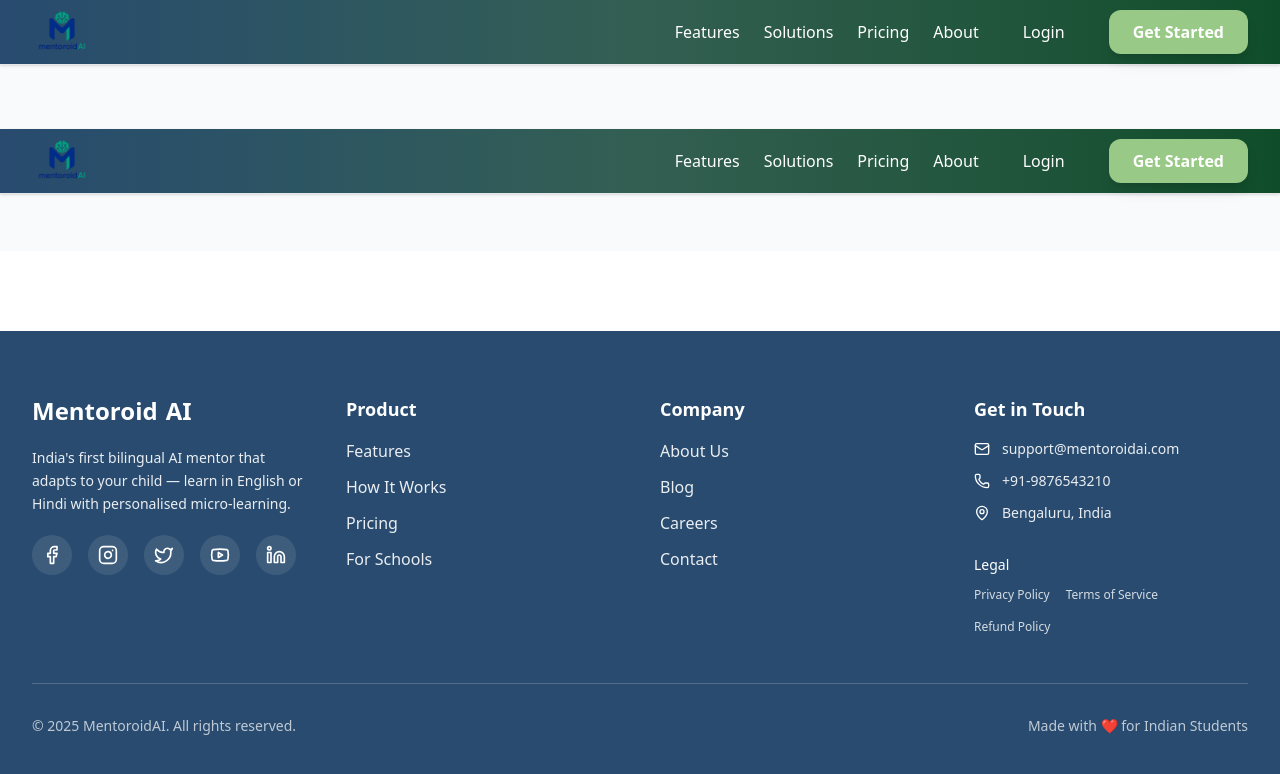
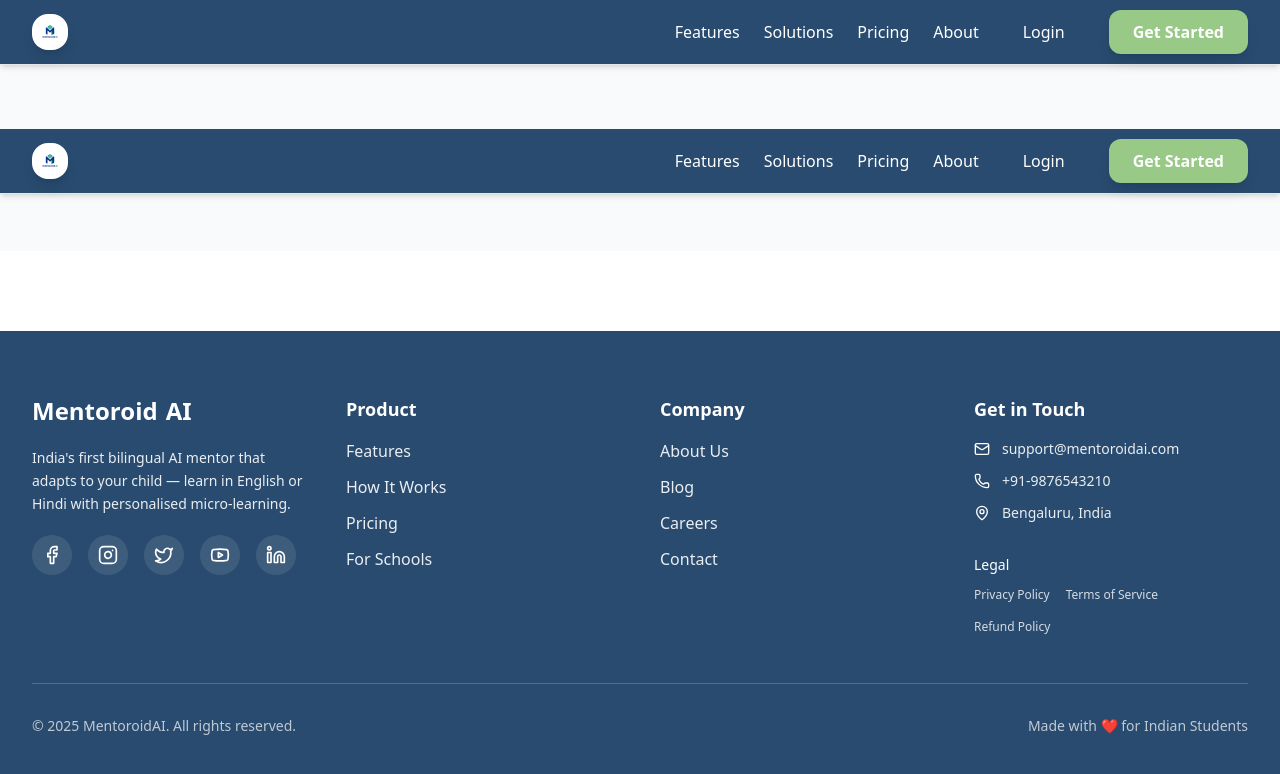
Before and after one commit to riturajrai/Mentroid-Frontend-, a Next.js app: page /components/Navbar in a window 1280 px wide. Shown: the top 774 px of the page. Built offline with nearby package versions, Linux system fonts and the light colour scheme; no server answers.

Commit message:
Add files via upload

```diff
--- a/src/app/components/Home/ContactSection.js
+++ b/src/app/components/Home/ContactSection.js
@@ -94,7 +94,7 @@
 
             <button
               type="submit"
-              className="w-full bg-[#0A0E1A] text-white font-semibold py-3 rounded-lg hover:bg-gray-900 transition-all duration-300"
+              className="w-full bg-[color:var(--color-primary)]  text-white font-semibold py-3 rounded-lg hover:bg-gray-900 transition-all duration-300"
             >
               Send Message
             </button>
--- a/src/app/components/Home/FeaturesSection.js
+++ b/src/app/components/Home/FeaturesSection.js
@@ -177,7 +177,6 @@
             </div>
           ))}
         </div>
-
       </div>
     </section>
   );
--- a/src/app/components/Home/JoinAIRevolution.js
+++ b/src/app/components/Home/JoinAIRevolution.js
@@ -7,13 +7,11 @@
     <div className="flex flex-col w-full overflow-hidden">
 
       {/* -------- TOP GRADIENT TEXT SECTION -------- */}
-      <section className="bg-gradient-to-r from-[#1E466D] via-[#245F59] to-[#2F6E49] text-white text-center py-20 px-4 sm:px-6 md:px-10 lg:px-20 w-full">
+      <section className=" bg-[color:var(--color-primary)] text-white text-center py-20 px-4 sm:px-6 md:px-10 lg:px-20 w-full">
         <div className="space-y-8 text-xl sm:text-2xl md:text-3xl font-semibold leading-relaxed">
-
           <h1 className="text-white text-3xl sm:text-4xl md:text-5xl font-extrabold">
             MentoroidAi Transforms Challenges Into Strengths
           </h1>
-
           {/* Line 1 */}
           <p className="flex items-center justify-center gap-3 text-white">
             <Smile className="w-7 h-7 text-white" />
@@ -54,7 +52,7 @@
       </section>
 
       {/* -------- BOTTOM GRADIENT SECTION -------- */}
-      <section className="w-full bg-gradient-to-r from-[#1E466D] via-[#245F59] to-[#2F6E49] py-20 px-6 md:px-12 text-center">
+      <section className="w-full  bg-[color:var(--color-primary)] py-20 px-6 md:px-12 text-center">
         <div className="max-w-6xl mx-auto">
 
           <h2 className="text-3xl sm:text-4xl md:text-5xl font-extrabold text-white mb-6 drop-shadow-lg">
--- a/src/app/components/Home/MentoroidMovement.js
+++ b/src/app/components/Home/MentoroidMovement.js
@@ -46,10 +46,7 @@
     <section
       ref={sectionRef}
       className="w-full
-        bg-gradient-to-r
-        from-[#1E466D]
-        via-[#245F59]
-        to-[#2F6E49]
+        bg-[color:var(--color-primary)]
         py-20 px-6 md:px-12 text-center"
     >
       <div className="max-w-5xl mx-auto">
--- a/src/app/components/Home/StakeholdersSection.js
+++ b/src/app/components/Home/StakeholdersSection.js
@@ -29,15 +29,7 @@
 
   return (
     <section
-      className="
-        w-full
-        bg-gradient-to-r
-        from-[#1E466D]
-        via-[#245F59]
-        to-[#2F6E49]
-        py-20 px-6 md:px-12 text-center
-      "
-    >
+      className="w-full bg-[color:var(--color-primary)]   py-20 px-6 md:px-12 text-center">
       <div className="max-w-6xl mx-auto">
         <h2 className="text-3xl sm:text-4xl md:text-5xl font-extrabold text-white mb-5 leading-tight">
           One Platform. Total Clarity.
--- a/src/app/components/Navbar/page.js
+++ b/src/app/components/Navbar/page.js
@@ -30,36 +30,47 @@
   return (
     <nav
       className="
-    bg-gradient-to-r
-    from-[color:var(--color-primary)]
-    via-[#335F52]
-    to-[#0F4D2A]
-    border-b border-gray-200 shadow-sm sticky top-0 z-50
-  ">
+        bg-[color:var(--color-primary)]
+        border-b border-gray-200 shadow-md sticky top-0 z-50
+      "
+    >
       <div className="mx-auto px-4 sm:px-6 lg:px-8">
         <div className="flex justify-between items-center h-16">
-          {/* Logo */}
+
+          {/* ------- PROFESSIONAL LOGO BOX ------- */}
           <Link
             href={user ? "/dashboard" : "/"}
             className="flex items-center gap-3"
           >
+            <div
+              className="
+                bg-white
+                p-2
+                rounded-2xl
+                shadow-lg
+                flex
+                items-center
+                justify-center
+              "
+            >
               <Image
                 src={logo}
                 alt="Mentoroid Logo"
-              width={60}
-              height={10}
+                width={20}
+                height={30}
                 className="object-contain"
               />
+            </div>
           </Link>
 
           {/* Desktop Menu */}
           <div className="hidden md:flex items-center gap-6">
             {!user && (
               <>
-                <Link href="/features" className="text-white font-medium hover:text-white">Features</Link>
-                <Link href="/solutions" className="text-white font-medium hover:text-white">Solutions</Link>
-                <Link href="/pricing" className="text-white font-medium hover:text-white">Pricing</Link>
-                <Link href="/about" className="text-white font-medium hover:text-white">About</Link>
+                <Link href="/features" className="text-white font-medium hover:text-white/80">Features</Link>
+                <Link href="/solutions" className="text-white font-medium hover:text-white/80">Solutions</Link>
+                <Link href="/pricing" className="text-white font-medium hover:text-white/80">Pricing</Link>
+                <Link href="/about" className="text-white font-medium hover:text-white/80">About</Link>
               </>
             )}
 
@@ -68,18 +79,19 @@
               <div className="relative">
                 <button
                   onClick={() => setDropdownOpen(!dropdownOpen)}
-                  className="flex items-center gap-3 px-4 py-2 rounded-xl hover:bg-gray-100 transition"
+                  className="flex items-center gap-3 px-4 py-2 rounded-xl hover:bg-white/10 transition"
                 >
-                  <div className="w-10 h-10 bg-[color:var(--color-primary)] rounded-full flex items-center justify-center text-white font-semibold shadow-md">
+                  <div className="w-10 h-10 bg-white text-[color:var(--color-primary)] rounded-full flex items-center justify-center font-semibold shadow-md">
                     {user.name?.charAt(0).toUpperCase() || "U"}
                   </div>
 
-                  <span className="font-medium text-gray-700">
+                  <span className="font-medium text-white">
                     {user.name || user.email}
                   </span>
 
                   <ChevronDown
-                    className={`w-4 h-4 text-gray-600 transition-transform ${dropdownOpen ? "rotate-180" : ""
+                    className={`w-4 h-4 text-white transition-transform ${
+                      dropdownOpen ? "rotate-180" : ""
                     }`}
                   />
                 </button>
@@ -157,7 +169,7 @@
           {/* Mobile Menu Toggle */}
           <button
             onClick={() => setMobileMenu(!mobileMenu)}
-            className="md:hidden p-2 rounded-lg hover:bg-gray-100 transition"
+            className="md:hidden p-2 rounded-lg hover:bg-white/20 transition"
           >
             {mobileMenu ? (
               <X className="w-7 h-7 text-white" />
--- a/src/app/lib/api.js
+++ b/src/app/lib/api.js
@@ -2,7 +2,7 @@
 import axios from "axios";
 
 const api = axios.create({
-  baseURL: process.env.NEXT_PUBLIC_API_URL || "", // if using proxy or full url, set in env
+  baseURL: process.env.NEXT_PUBLIC_API_URL || "http://localhost:4000/api", // if using proxy or full url, set in env
   withCredentials: true,
   headers: {
     "Content-Type": "application/json",
```
Lines whose indentation alone changed are shown as unchanged.
